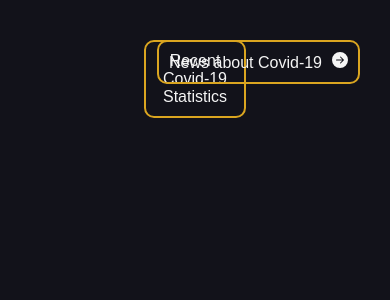
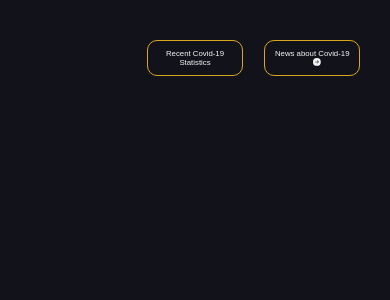
Before and after one commit to mdyerf/Covid-Forecast, a React (Create React App) app: page / in a window 390 px wide. Shown: the top 300 px of the page. Built offline with nearby package versions, Linux system fonts and the light colour scheme; no server answers.

Commit message:
responsive web design

```diff
--- a/src/App.css
+++ b/src/App.css
@@ -113,3 +113,26 @@ div.news-subtitle {
 p.author {
   font-size: x-small;
 }
+
+@media only screen and (max-width: 700px) {
+  .select {
+    margin: auto;
+    width: 250px;
+    font-size: 3vw;
+  }
+  div.page-title, div.nav-link {
+    width: 20%;
+    padding: 2%;
+    border-width: 1px;
+    font-size: 2vw;
+  }
+  div.news-card {
+    width: 250px;
+    margin: 10px;
+    flex-direction: column;
+  }
+  div.news-text {
+    border-left: none;
+    border-top: 3px solid brown;
+  }
+}
```
